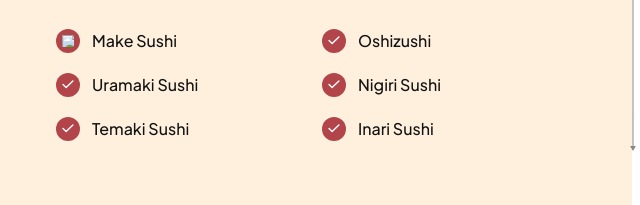
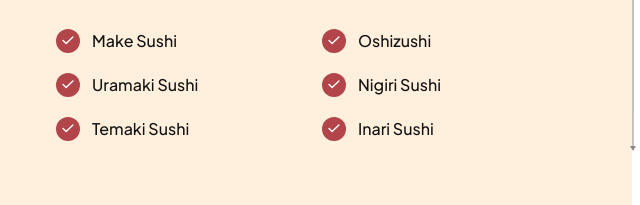
Before and after one commit to Thang30/sushi-vanilla, a website built with Vite: page index.html in a window 1280 px wide. Shown: the part 2763-2968 px from the top of the page, 8-648 px from the left. Built offline with nearby package versions, Linux system fonts and the light colour scheme; files whose address does not match are found by name; a web font is replaced by a local one.

Commit message:
fix: fix type assets/chefck

```diff
--- a/index.html
+++ b/index.html
@@ -224,7 +224,7 @@
           <ul class="trending__list flex-between">
             <li>
               <div class="trending__icon flex-center">
-                <img src="./assets/chefck.svg" alt="check" />
+                <img src="./assets/check.svg" alt="check" />
               </div>
               <p>Make Sushi</p>
             </li>
```
